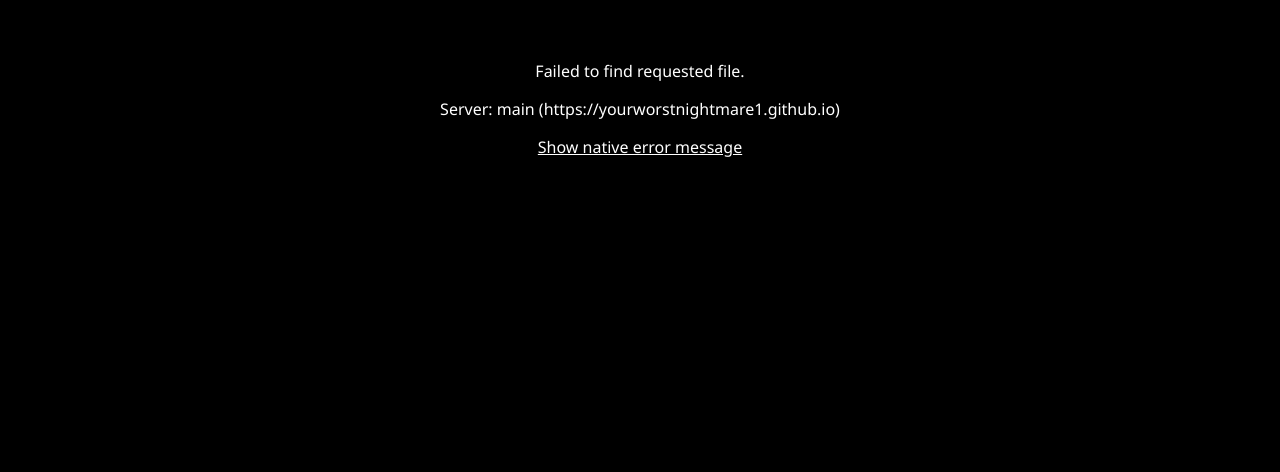
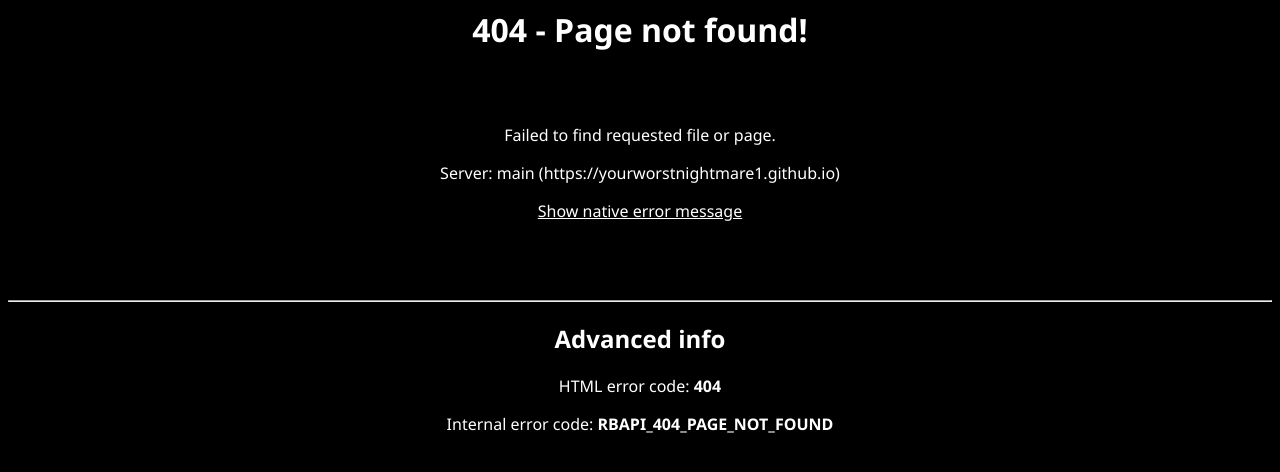
Before and after one commit to yourworstnightmare1/yourworstnightmare1.github.io, a plain HTML site: page 404.html in a window 1280 px wide. Drawn offline with Linux system fonts and the light colour scheme.

Commit message:
Added advanced info section

```diff
--- a/404.html
+++ b/404.html
@@ -1,9 +1,16 @@
 <html>
     <body style="background-color: black;">
+    <h1 style="text-align: center; color: white; font-family: 'Segoe UI', Tahoma, Geneva, Verdana, sans-serif;">404 - Page not found!</h1>
         <br><br>
-    <p style="text-align: center; color: white; font-family: 'Segoe UI', Tahoma, Geneva, Verdana, sans-serif;">Failed to find requested file.</p>
+    <p style="text-align: center; color: white; font-family: 'Segoe UI', Tahoma, Geneva, Verdana, sans-serif;">Failed to find requested file or page.</p>
     <p style="text-align: center; color: white; font-family: 'Segoe UI', Tahoma, Geneva, Verdana, sans-serif;">Server: main (https://yourworstnightmare1.github.io)</p>
-    <p style="text-align: center; color: white; font-family: 'Segoe UI', Tahoma, Geneva, Verdana, sans-serif;"><a style="color:white" href="https://yourworstnightmare1.github.io/404_native.html">Show native error message</a></p>
+    <p style="text-align: center; color: white; font-family: 'Segoe UI', Tahoma, Geneva, Verdana, sans-serif;"><a style="color:white" href="https://yourworstnightmare1.github.io/404_native.html">Show native error message</a></p><br><br><br><hr>
+
+    <h2 style="text-align: center; color: white; font-family: 'Segoe UI', Tahoma, Geneva, Verdana, sans-serif;">Advanced info</h2>
+    <p style="text-align: center; color: white; font-family: 'Segoe UI', Tahoma, Geneva, Verdana, sans-serif;">HTML error code: <b>404</b></p>
+    <p style="text-align: center; color: white; font-family: 'Segoe UI', Tahoma, Geneva, Verdana, sans-serif;">Internal error code: <b>RBAPI_404_PAGE_NOT_FOUND</b></p>
+
+
 <audio autoplay>
     <source src="/sounds/wiidisc/baddisc.wav" type="audio/wav">
     Your browser does not support the audio element.
```
